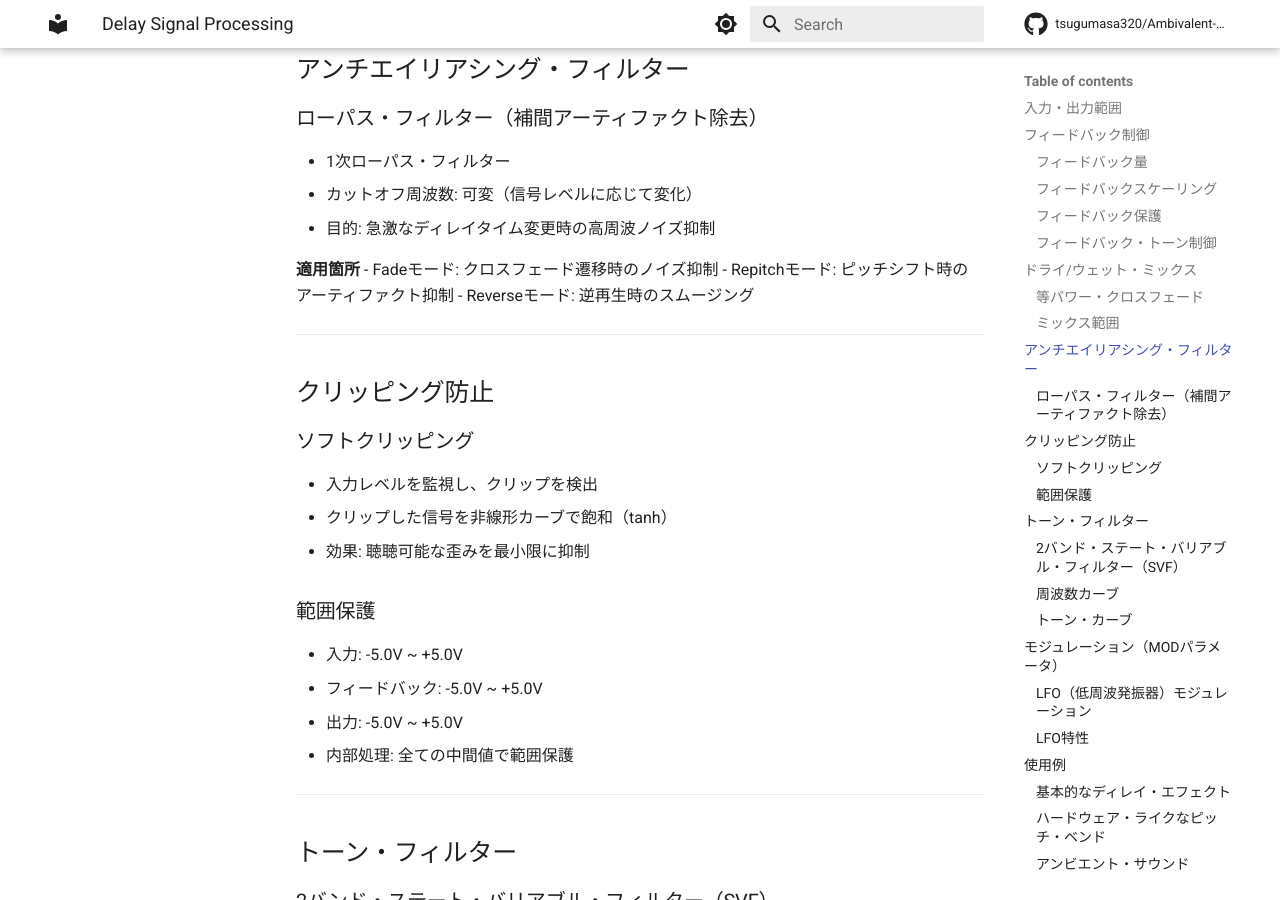
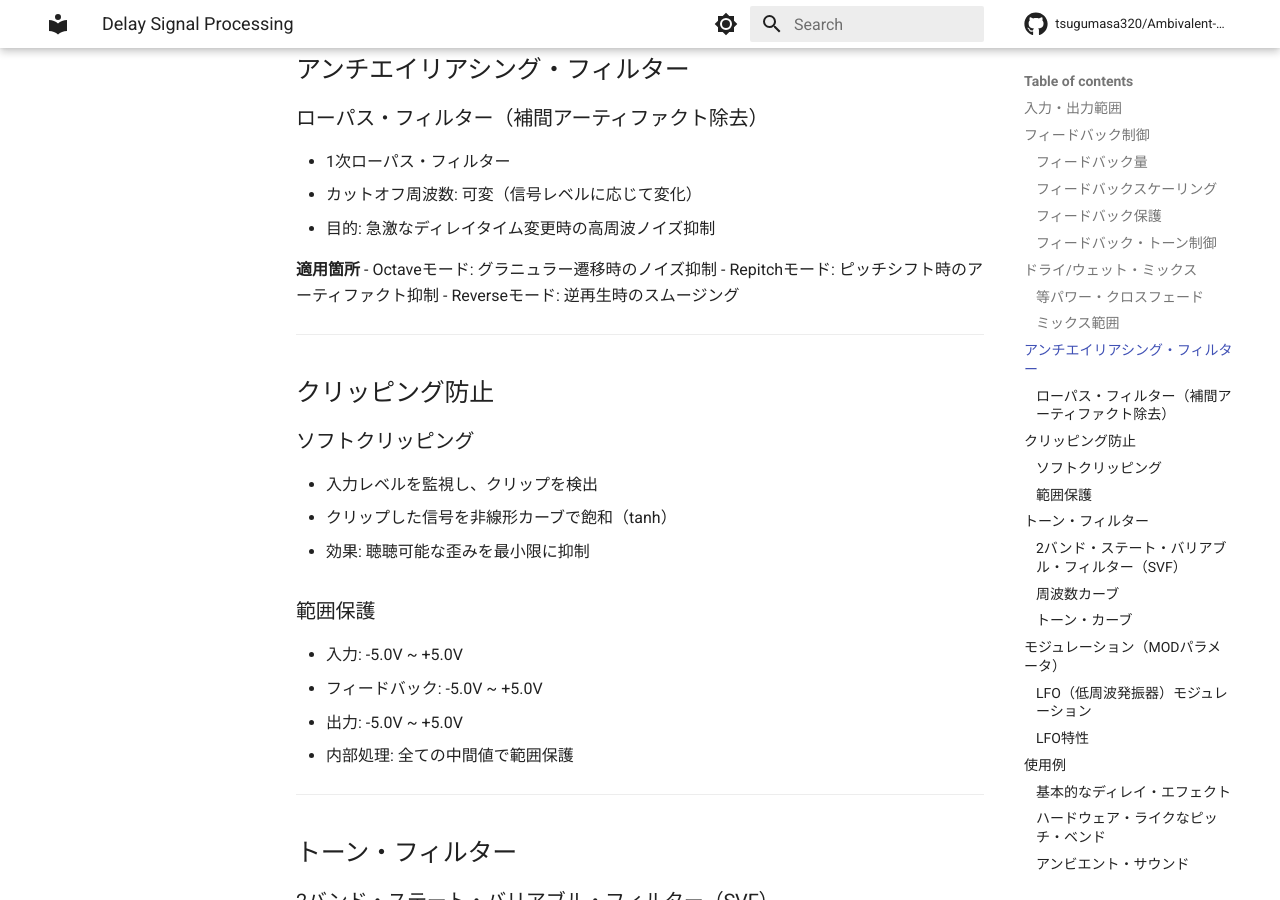
Before and after one commit to tsugumasa320/Ambivalent-Instruments-Manual, an MkDocs documentation site: the page built from docs/delay/SIGNAL_PROCESSING.md, in a window 1280 px wide and 900 px high, scrolled down 1650 px. Built offline with MkDocs 1.6.1 and Material for MkDocs 9.7.7, drawn with Linux system fonts in a browser that asks for light colours; comment, search, counter and statistics services are not loaded; some of the changed text lies outside the part shown.

Commit message:
Update Delay docs to Octave mode terminology

```diff
--- a/docs/delay/SIGNAL_PROCESSING.md
+++ b/docs/delay/SIGNAL_PROCESSING.md
@@ -27,7 +27,7 @@
 各モードで異なるスケーリングを適用：
 - **Reverseモード**: より少なめ（逆再生時のブーストアップ防止）
 - **Ping-pongモード**: 標準
-- **Repitch/Fadeモード**: 標準
+- **Repitch/Octaveモード**: 標準
 
 ### フィードバック保護
 - 最大95%制限で無限ループ防止
@@ -69,7 +69,7 @@
 - 目的: 急激なディレイタイム変更時の高周波ノイズ抑制
 
 **適用箇所**
-- Fadeモード: クロスフェード遷移時のノイズ抑制
+- Octaveモード: グラニュラー遷移時のノイズ抑制
 - Repitchモード: ピッチシフト時のアーティファクト抑制
 - Reverseモード: 逆再生時のスムージング
 
@@ -130,7 +130,7 @@
 ## 使用例
 
 ### 基本的なディレイ・エフェクト
-1. MODEボタンでFadeモード選択
+1. MODEボタンでOctaveモード選択
 2. TIMEを0.5秒に設定（12時位置 = 2.5秒）
 3. FEEDBACKを0.5に設定（適度な反響）
 4. WETを0.3に設定（30%ウェット、70%ドライ）
@@ -143,7 +143,7 @@
 4. モジュレーションを軽く適用（小さなLFO）
 
 ### アンビエント・サウンド
-1. MODEボタンでFadeモード選択
+1. MODEボタンでOctaveモード選択
 2. TIMEを長めに設定
 3. FEEDBACKを低めに設定
 4. TONEをローパスに設定（暗いサウンド）
```
Also changed, not shown: docs/delay/index.md (+4 -4 lines).
